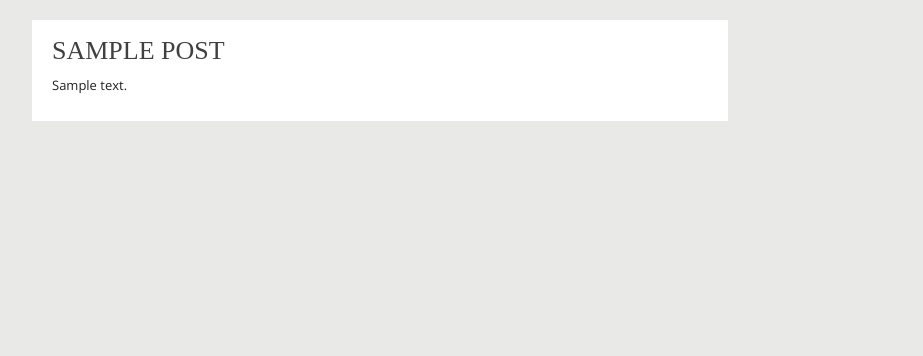
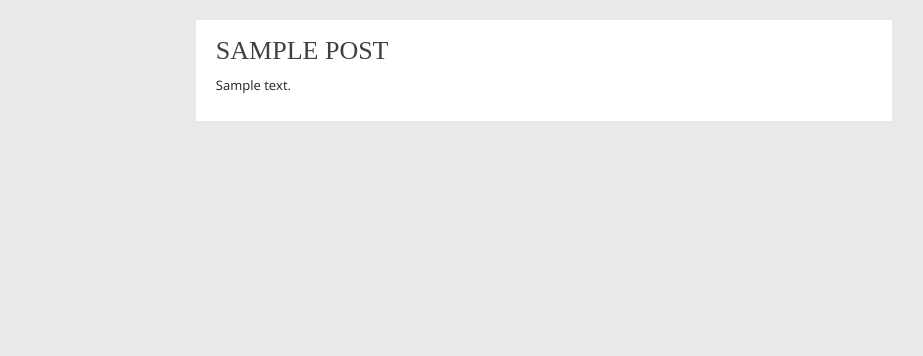
Before and after one commit to DogeSARL/doge-sarl-wordpress, a WordPress theme: template themes/doge/template-no-widget.php in a window 1280 px wide. Shown: the part 64-420 px from the top of the page, without its empty margins (96-1019 px from the left). Run offline with PHP 8.4 and a stand-in for WordPress, Linux system fonts and the light colour scheme; the site name, menu and one post (Sample post) are stand-ins, and other content is empty; some libraries are stand-ins or nearby versions; some web fonts are replaced.

Commit message:
modif templates

```diff
--- a/themes/doge/style.css
+++ b/themes/doge/style.css
@@ -618,12 +618,18 @@ h3#comments{
     margin-left: 2%;
 
 }
+.col70C{
+    margin: 0 auto;
+    width: 68%;
+    display: block;
+
+
+}
 
 .colfull{
-    float: middle;
+    margin: 0 auto;
     width: 100%;
     display: block;
-    margin-right: 2%;
 }
 
 
--- a/themes/doge/template-no-widget.php
+++ b/themes/doge/template-no-widget.php
@@ -6,7 +6,7 @@
  get_header(); ?>
 <div id="single_event_page" class="clearfix">
     <div class="main single clearfix">
-        <div class="col70">
+        <div class="col70C">
             <?php if (have_posts()) : ?>
                 <?php while (have_posts()) : the_post(); ?>
                     <div class="post">
```
